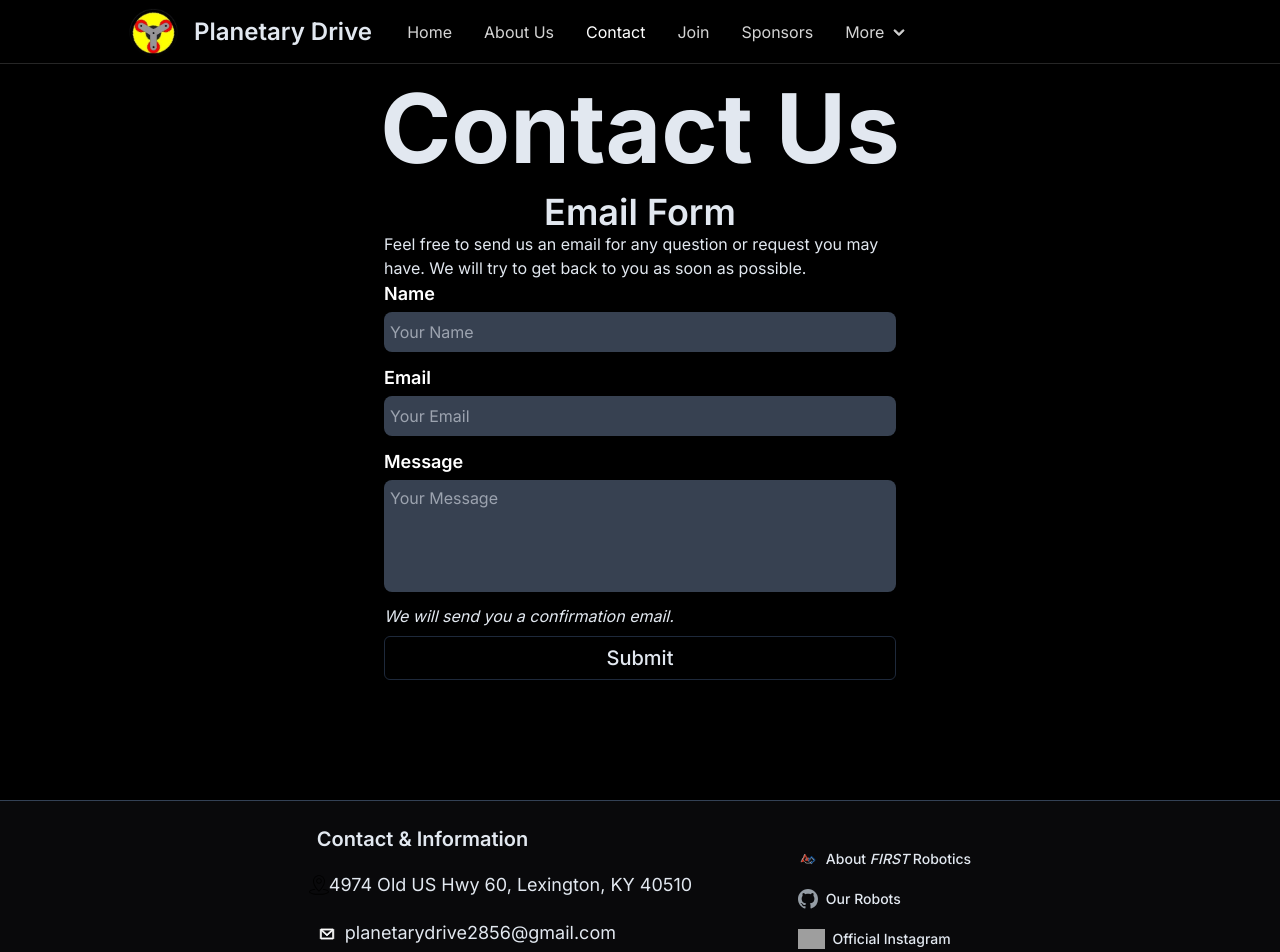
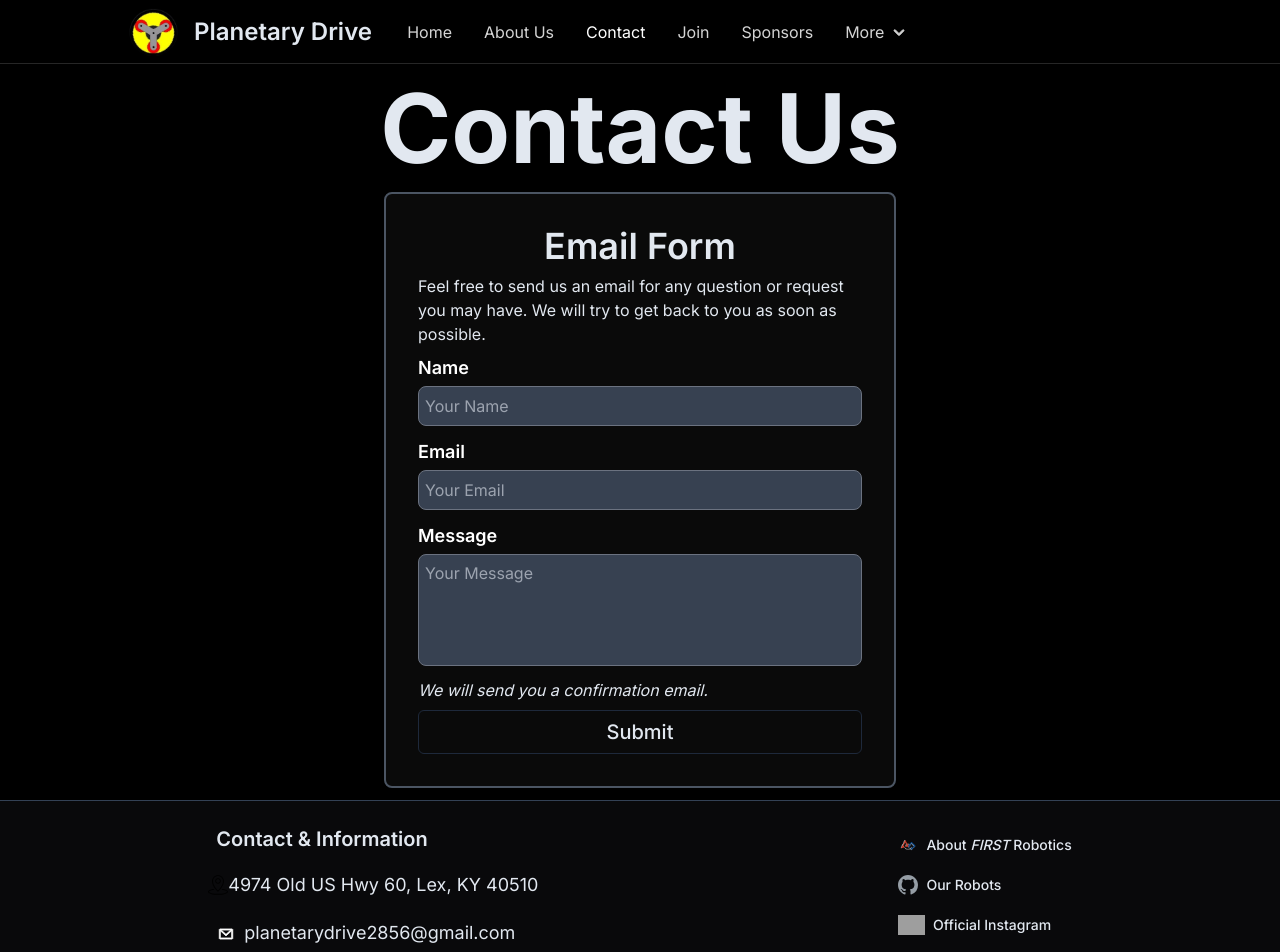
Before and after one commit to EricS-200/PlanetaryDrive_FRC2856_Website, a Next.js app: page /contact in a window 1280 px wide. Shown: the top 952 px of the page. Built offline with nearby package versions, Linux system fonts and the light colour scheme; grey boxes are pictures that could not be loaded.

Commit message:
contact page progress
not finished

```diff
--- a/app/contact/getInfoDeprecated.jsx
+++ /dev/null
@@ -1,11 +0,0 @@
-"use server"
-
-export default async function getInfo() {
-    let shit = {
-        publicKey: "y9wI_ohJZlN5vidjt",
-        serviceID: "gmail4958epkftub9349",
-        templateID: "frc_contactUs"
-    }
-
-    return shit;
-}
--- a/app/contact/page.jsx
+++ b/app/contact/page.jsx
@@ -1,21 +1,44 @@
 "use client";
-import { useState } from "react";
+import { useState, useEffect } from "react";
 import { Button } from "@/components/ui/button";
 import emailjs from "@emailjs/browser";
 import { Loader2 } from "lucide-react";
+import {
+  AlertDialog,
+  AlertDialogAction,
+  AlertDialogCancel,
+  AlertDialogContent,
+  AlertDialogDescription,
+  AlertDialogFooter,
+  AlertDialogHeader,
+  AlertDialogTitle,
+  AlertDialogTrigger,
+} from "@/components/ui/alert-dialog";
 
 import underConstruction from "/public/under-construction.jpeg";
+
+const emailValidationRegex =
+  /^[a-zA-Z0-9.!#$%&’*+/=?^_`{|}~-]+@[a-zA-Z0-9-]+(?:.[a-zA-Z0-9-]+)*$/;
 
 const publicKey = "y9wI_ohJZlN5vidjt";
 const serviceID = "gmail4958epkftub9349";
 const templateID = "frc_contactUs";
 
 export default function Contact() {
+  const [hasChanged, setHasChanged] = useState(false);
+
+  // keeps track of input field values
   const [name, setName] = useState("");
   const [email, setEmail] = useState("");
   const [message, setMessage] = useState("");
   const [status, setStatus] = useState("");
   const [loading, setLoading] = useState(false);
+
+  // keeps track of whether fields are empty or not & whether email is valid
+  const [nameIsEmpty, setNameIsEmpty] = useState(false);
+  const [emailIsEmpty, setEmailIsEmpty] = useState(false);
+  const [messageIsEmpty, setMessageIsEmpty] = useState(false);
+  const [emailIsInvalid, setEmailIsInvalid] = useState(false);
 
   const params = {
     name: name,
@@ -23,12 +46,61 @@
     message: message,
   };
 
+  useEffect(() => {
+    if (!hasChanged) return;
+    const handleBeforeUnload = (event) => {
+      event.preventDefault();
+      event.returnValue = "";
+      return "";
+    };
+
+    window.addEventListener("beforeunload", handleBeforeUnload, {
+      capture: true,
+    });
+
+    return () => {
+      window.removeEventListener("beforeunload", handleBeforeUnload, {
+        capture: true,
+      });
+    };
+  }, [hasChanged]);
+
   function validateForm() {
-    return true;
+    let status = true; // whether the form is ready to submit or not (all fields filled & email valid)
+
+    if (name.trim() === "") {
+      setNameIsEmpty(true);
+      status = false;
+    } else {
+      setNameIsEmpty(false);
+    }
+
+    if (email.trim() === "") {
+      setEmailIsEmpty(true);
+      status = false;
+    } else {
+      setEmailIsEmpty(false);
+    }
+
+    if (message.trim() === "") {
+      setMessageIsEmpty(true);
+      status = false;
+    } else {
+      setMessageIsEmpty(false);
+    }
+
+    if (!emailValidationRegex.test(email)) {
+      setEmailIsInvalid(true);
+      status = false;
+    } else {
+      setEmailIsInvalid(false);
+    }
+
+    return status;
   }
 
-  function handleSubmit() {
-    if (!validateForm) {
+  const handleSubmit = () => {
+    if (!validateForm()) {
       return;
     }
     setLoading(true);
@@ -42,7 +114,7 @@
         setStatus(`Failed. An error occured: ${error.text}`);
       }
     );
-  }
+  };
 
   emailjs.init({
     publicKey: publicKey,
@@ -55,32 +127,48 @@
   });
 
   return (
-    <main className=" w-full h-[calc(100vh-4rem)] flex flex-col items-center ">
+    <main className=" w-full h-[calc(100vh-4rem)] flex flex-col items-center">
       <h1 className="text-center my-4">Contact Us</h1>
+
       <form
-        className={"flex flex-col w-2/5"}
-        onSubmit={(event) => {
-          event.preventDefault();
-          handleSubmit();
+        noValidate
+        onChange={() => {
+          setHasChanged(true);
         }}
+        className={
+          "flex flex-col w-2/5 p-8 bg-neutral-950 rounded-lg border-2 border-gray-600"
+        }
       >
         <h2 className="text-center">Email Form</h2>
-        <p className="leading-normal">
+        <p className="leading-normal my-2">
           Feel free to send us an email for any question or request you may
           have. We will try to get back to you as soon as possible.
         </p>
         <label className={"text-white text-lg mb-1 font-semibold"}>Name</label>
         <input
-          className={"w-full h-10 bg-gray-700 text-white mb-3 p-1.5 rounded-lg"}
+          className={`w-full h-10 bg-gray-700 text-white  p-1.5 rounded-lg border border-gray-500 ${
+            nameIsEmpty
+              ? "border-red-700 outline-none focus:ring-1 focus:ring-red-600"
+              : "mb-3"
+          }`}
           placeholder={"Your Name"}
           value={name}
           onChange={(event) => {
             setName(event.target.value);
           }}
         />
+        {nameIsEmpty && (
+          <p className="text-red-500 mb-1">
+            This field is required. Please input your name.
+          </p>
+        )}
         <label className={"text-white text-lg mb-1 font-semibold"}>Email</label>
         <input
-          className={"w-full h-10 bg-gray-700 text-white mb-3 p-1.5 rounded-lg"}
+          className={`w-full h-10 bg-gray-700 text-white  p-1.5 rounded-lg border border-gray-500 ${
+            emailIsEmpty || emailIsInvalid
+              ? "border-red-700 outline-none focus:ring-1 focus:ring-red-600"
+              : "mb-3"
+          }`}
           type="email"
           placeholder={"Your Email"}
           value={email}
@@ -88,28 +176,46 @@
             setEmail(event.target.value);
           }}
         />
+        {emailIsEmpty && (
+          <p className="text-red-500 mb-1">
+            This field is required. Please input your email address.
+          </p>
+        )}
+        {!emailIsEmpty && emailIsInvalid && (
+          <p className="text-red-500 mb-1">
+            Please input a valid email address.
+          </p>
+        )}
 
         <label className={"text-white text-lg mb-1 font-semibold"}>
           Message
         </label>
         <textarea
-          className={
-            "w-full h-28 bg-gray-700 text-white mb-3 p-1.5 rounded-lg resize-none"
-          }
+          className={`w-full h-28 bg-gray-700 text-white  p-1.5 rounded-lg resize-none border border-gray-500 ${
+            messageIsEmpty
+              ? "border-red-700 outline-none focus:ring-1 focus:ring-red-600"
+              : "mb-3"
+          }`}
           placeholder={"Your Message"}
           value={message}
           onChange={(event) => {
             setMessage(event.target.value);
           }}
         />
+        {messageIsEmpty && (
+          <p className="text-red-500 mb-1">
+            This field is required. Please input your message.
+          </p>
+        )}
         <i className="mb-2">We will send you a confirmation email.</i>
         <p>{status}</p>
         <Button
-          className="dark text-xl"
+          onClick={handleSubmit}
+          className="dark bg-neutral-950 hover:bg-neutral-800 text-xl w-full"
           size="lg"
           variant="outline"
-          type="submit"
           disabled={loading}
+          type="button"
         >
           <Loader2
             className={`mr-2 h-4 w-4 animate-spin ${
@@ -118,6 +224,42 @@
           />
           {loading ? <p>Submitting</p> : <p>Submit</p>}
         </Button>
+        {/* <AlertDialog className="">
+          <AlertDialogTrigger asChild>
+            <Button
+              className="dark bg-neutral-950 hover:bg-neutral-800 text-xl w-full"
+              size="lg"
+              variant="outline"
+              disabled={loading}
+              type="button"
+            >
+              <Loader2
+                className={`mr-2 h-4 w-4 animate-spin ${
+                  loading ? "block" : "hidden"
+                }`}
+              />
+              {loading ? <p>Submitting</p> : <p>Submit</p>}
+            </Button>
+          </AlertDialogTrigger>
+          <AlertDialogContent className="dark">
+            <AlertDialogHeader>
+              <AlertDialogTitle>
+                Are you sure you want to send this?
+              </AlertDialogTitle>
+              <AlertDialogDescription>
+                Make sure you have filled out all the fields and written
+                everything you have to say. We will try to get back to you as
+                soon as possible.
+              </AlertDialogDescription>
+            </AlertDialogHeader>
+            <AlertDialogFooter>
+              <AlertDialogCancel>Cancel</AlertDialogCancel>
+              <AlertDialogAction onClick={handleSubmit}>
+                Submit
+              </AlertDialogAction>
+            </AlertDialogFooter>
+          </AlertDialogContent>
+        </AlertDialog> */}
       </form>
     </main>
   );
--- a/app/join/page.jsx
+++ b/app/join/page.jsx
@@ -157,15 +157,15 @@
           </Link>{" "}
           for the most up-to-date information.
         </p>
-        <div className="flex justify-center relative h-[450px] my-3">
-          <Image
-            src={workshop}
-            placeholder="blur"
-            className="rounded-lg w-[90vw] sm:w-3/5 md:w-1/2 object-cover object-bottom"
-          />
-        </div>
+
+        <Image
+          src={workshop}
+          placeholder="blur"
+          className="rounded-lg w-[90vw] sm:w-3/5 md:w-1/2 object-cover object-bottom"
+        />
+
         <h4 className="mt-4">Usual Schedule</h4>
-        <p className="text-xl leading-loose">
+        <p className="text-xl leading-loose text-center">
           Monday, Wendesday, Friday - 4-9PM
         </p>
         <p className="text-xl leading-loose">Saturday - 10AM-4PM</p>
@@ -219,17 +219,16 @@
           . Consider checking out our own robot code from previous years on our{" "}
           <Link href={"https://github.com/TeamPlanetaryDrive"} target="_blank">
             <Button variant="link" className="p-0 text-lg">
-              GitHub
+              GitHub.
             </Button>
           </Link>
-          .
         </p>
       </section>
       <section className="w-full flex flex-col items-center">
         <p className="my-4 text-xl font-semibold w-[95vw] sm:w-3/5 md:w-1/2 text-center">
           Interested or have any questions?
         </p>
-        <div className="flex justify-center items-center space-x-12">
+        <div className="flex justify-center items-center sm:space-y-0 space-y-4 flex-col sm:flex-row sm:space-x-12">
           <Link href="https://discord.gg/d36XRMfYUF" target="_blank">
             <Button className="dark p-6" variant="outline">
               <Image src={discordIcon} width={30} className="mr-4" />
--- a/components/Footer.jsx
+++ b/components/Footer.jsx
@@ -3,11 +3,12 @@
 
 export default function Footer() {
   return (
-    <footer className="relative bg-zinc-950 w-full  p-6 border-t-[1px] border-slate-700 flex px-8 md:px-32 xl:px-64 pb-16 md:pb-12 flex-col items-center md:flex-row md:justify-around">
+    <footer className=" bg-zinc-950 w-full  pt-6 pb-3 border-t-[1px] border-slate-700 flex px-8   flex-col items-center">
+      <div className="flex flex-col md:flex-row md:justify-around md:space-x-28 lg:space-x-48 xl:space-x-[360px] md:space-y-0 space-y-2 mb-2">
         <div className="flex flex-col items-center md:block">
           <h2 className="pl-2 text-xl font-semibold mb-3">
             Contact & Information
-        </h2>{" "}
+          </h2>
           <p className="flex items-center mb-2 text-center">
             <span>
               <svg
@@ -27,11 +28,11 @@
               href="https://www.google.com/maps/place/Newton's+Attic/@38.0417439,-84.6277659,17z/data=!3m1!4b1!4m6!3m5!1s0x88426814862fca05:0x3014855aa1105d18!8m2!3d38.0417397!4d-84.625191!16s%2Fg%2F1263r6v8x?entry=ttu"
             >
               <Button
-              className="dark text-slate-200 font-normal text-lg m-0 p-0"
+                className="dark text-slate-200 hover:text-slate-200 font-normal text-lg m-0 p-0"
                 variant="link"
               >
                 <p className="w-full text-wrap">
-                4974 Old US Hwy 60, Lexington, KY 40510
+                  4974 Old US Hwy 60, Lex, KY 40510
                 </p>
               </Button>
             </Link>
@@ -53,8 +54,11 @@
               </svg>
             </span>
             <Link href="mailto:planetarydrive2856@gmail.com">
-            <Button className="dark p-0 m-0" variant="link">
-              <p className="text-lg font-normal text-slate-200">
+              <Button
+                className="dark p-0 m-0 text-slate-200 hover:text-slate-200"
+                variant="link"
+              >
+                <p className="text-lg font-normal ">
                   planetarydrive2856@gmail.com
                 </p>
               </Button>
@@ -80,7 +84,10 @@
                 <span>
                   <img src="/footer/frc-icon.png" alt="" className="h-5 mr-2" />
                 </span>
-              <Button variant="link" className="dark p-0 text-slate-200">
+                <Button
+                  variant="link"
+                  className="dark p-0 text-slate-200 hover:text-slate-200"
+                >
                   <p>
                     About <i>FIRST</i> Robotics
                   </p>
@@ -100,7 +107,10 @@
                     className="h-5 mr-2"
                   />
                 </span>
-              <Button variant="link" className="dark p-0 text-slate-200">
+                <Button
+                  variant="link"
+                  className="dark p-0 text-slate-200 hover:text-slate-200 "
+                >
                   Our Robots
                 </Button>
               </Link>
@@ -118,7 +128,10 @@
                     className="h-5 mr-2"
                   />
                 </span>
-              <Button variant="link" className="dark p-0 text-slate-200">
+                <Button
+                  variant="link"
+                  className="dark p-0 text-slate-200 hover:text-slate-200"
+                >
                   Official Instagram
                 </Button>
               </Link>
@@ -136,14 +149,18 @@
                     className="h-5 mr-2"
                   />
                 </span>
-              <Button variant="link" className="dark p-0 text-slate-200">
+                <Button
+                  variant="link"
+                  className="dark p-0 text-slate-200 hover:text-slate-200"
+                >
                   Member Discord
                 </Button>
               </Link>
             </li>
           </ul>
         </div>
-      <p className="absolute bottom-2 left-1/2 -translate-x-1/2 text-slate-300 text-center w-2/3 sm:w-1/2">
+      </div>
+      <p className="text-center mb-0 pb-0">
         © 2024 Team Planetary Drive. All rights reserved.
       </p>
     </footer>
--- /dev/null
+++ b/components/ui/alert-dialog.jsx
@@ -0,0 +1,120 @@
+"use client";
+
+import * as React from "react";
+import * as AlertDialogPrimitive from "@radix-ui/react-alert-dialog";
+
+import { cn } from "@/lib/utils";
+import { buttonVariants } from "@/components/ui/button";
+
+const AlertDialog = AlertDialogPrimitive.Root;
+
+const AlertDialogTrigger = AlertDialogPrimitive.Trigger;
+
+const AlertDialogPortal = AlertDialogPrimitive.Portal;
+
+const AlertDialogOverlay = React.forwardRef(({ className, ...props }, ref) => (
+  <AlertDialogPrimitive.Overlay
+    className={cn(
+      "fixed inset-0 z-50 bg-black/80  data-[state=open]:animate-in data-[state=closed]:animate-out data-[state=closed]:fade-out-0 data-[state=open]:fade-in-0",
+      className
+    )}
+    {...props}
+    ref={ref}
+  />
+));
+AlertDialogOverlay.displayName = AlertDialogPrimitive.Overlay.displayName;
+
+const AlertDialogContent = React.forwardRef(({ className, ...props }, ref) => (
+  <AlertDialogPortal>
+    <AlertDialogOverlay />
+    <AlertDialogPrimitive.Content
+      ref={ref}
+      className={cn(
+        "fixed left-[50%] top-[50%] z-50 grid w-full max-w-lg translate-x-[-50%] translate-y-[-50%] gap-4 border bg-background p-6 shadow-lg duration-200 data-[state=open]:animate-in data-[state=closed]:animate-out data-[state=closed]:fade-out-0 data-[state=open]:fade-in-0 data-[state=closed]:zoom-out-95 data-[state=open]:zoom-in-95 data-[state=closed]:slide-out-to-left-1/2 data-[state=closed]:slide-out-to-top-[48%] data-[state=open]:slide-in-from-left-1/2 data-[state=open]:slide-in-from-top-[48%] sm:rounded-lg",
+        className
+      )}
+      {...props}
+    />
+  </AlertDialogPortal>
+));
+AlertDialogContent.displayName = AlertDialogPrimitive.Content.displayName;
+
+const AlertDialogHeader = ({ className, ...props }) => (
+  <div
+    className={cn(
+      "flex flex-col space-y-2 text-center sm:text-left",
+      className
+    )}
+    {...props}
+  />
+);
+AlertDialogHeader.displayName = "AlertDialogHeader";
+
+const AlertDialogFooter = ({ className, ...props }) => (
+  <div
+    className={cn(
+      "flex flex-col-reverse sm:flex-row sm:justify-end sm:space-x-2",
+      className
+    )}
+    {...props}
+  />
+);
+AlertDialogFooter.displayName = "AlertDialogFooter";
+
+const AlertDialogTitle = React.forwardRef(({ className, ...props }, ref) => (
+  <AlertDialogPrimitive.Title
+    ref={ref}
+    className={cn("text-lg font-semibold", className)}
+    {...props}
+  />
+));
+AlertDialogTitle.displayName = AlertDialogPrimitive.Title.displayName;
+
+const AlertDialogDescription = React.forwardRef(
+  ({ className, ...props }, ref) => (
+    <AlertDialogPrimitive.Description
+      ref={ref}
+      className={cn("text-sm text-muted-foreground", className)}
+      {...props}
+    />
+  )
+);
+AlertDialogDescription.displayName =
+  AlertDialogPrimitive.Description.displayName;
+
+const AlertDialogAction = React.forwardRef(({ className, ...props }, ref) => (
+  <AlertDialogPrimitive.Action
+    ref={ref}
+    className={cn(buttonVariants(), className)}
+    type="submit"
+    {...props}
+  />
+));
+AlertDialogAction.displayName = AlertDialogPrimitive.Action.displayName;
+
+const AlertDialogCancel = React.forwardRef(({ className, ...props }, ref) => (
+  <AlertDialogPrimitive.Cancel
+    ref={ref}
+    className={cn(
+      buttonVariants({ variant: "outline" }),
+      "mt-2 sm:mt-0",
+      className
+    )}
+    {...props}
+  />
+));
+AlertDialogCancel.displayName = AlertDialogPrimitive.Cancel.displayName;
+
+export {
+  AlertDialog,
+  AlertDialogPortal,
+  AlertDialogOverlay,
+  AlertDialogTrigger,
+  AlertDialogContent,
+  AlertDialogHeader,
+  AlertDialogFooter,
+  AlertDialogTitle,
+  AlertDialogDescription,
+  AlertDialogAction,
+  AlertDialogCancel,
+};
--- a/components/ui/button.jsx
+++ b/components/ui/button.jsx
@@ -1,8 +1,8 @@
-import * as React from "react";
-import { Slot } from "@radix-ui/react-slot";
+import * as React from "react"
+import { Slot } from "@radix-ui/react-slot"
 import { cva } from "class-variance-authority";
 
-import { cn } from "@/lib/utils";
+import { cn } from "@/lib/utils"
 
 const buttonVariants = cva(
   "inline-flex items-center justify-center whitespace-nowrap rounded-md text-sm font-medium ring-offset-background transition-colors focus-visible:outline-none focus-visible:ring-2 focus-visible:ring-ring focus-visible:ring-offset-2 disabled:pointer-events-none disabled:opacity-50",
@@ -17,7 +17,7 @@
         secondary:
           "bg-secondary text-secondary-foreground hover:bg-secondary/80",
         ghost: "hover:bg-accent hover:text-accent-foreground",
-        link: "text-primary underline-offset-4 hover:underline text-blue-600 hover:text-blue-700",
+        link: "text-primary underline-offset-4 hover:underline",
       },
       size: {
         default: "h-10 px-4 py-2",
@@ -31,20 +31,17 @@
       size: "default",
     },
   }
-);
+)
 
-const Button = React.forwardRef(
-  ({ className, size, variant, asChild = false, ...props }, ref) => {
-    const Comp = asChild ? Slot : "button";
-    return (
-      <Comp
-        className={cn(buttonVariants({ size, variant, className }))}
-        ref={ref}
-        {...props}
-      />
-    );
-  }
-);
-Button.displayName = "Button";
+const Button = React.forwardRef(({ className, variant, size, asChild = false, ...props }, ref) => {
+  const Comp = asChild ? Slot : "button"
+  return (
+    (<Comp
+      className={cn(buttonVariants({ variant, size, className }))}
+      ref={ref}
+      {...props} />)
+  );
+})
+Button.displayName = "Button"
 
-export { Button, buttonVariants };
+export { Button, buttonVariants }
--- a/package.json
+++ b/package.json
@@ -12,7 +12,7 @@
     "@emailjs/browser": "^4.3.3",
     "@hookform/resolvers": "^3.3.4",
     "@radix-ui/react-accordion": "^1.1.2",
-    "@radix-ui/react-alert-dialog": "^1.0.5",
+    "@radix-ui/react-alert-dialog": "^1.1.1",
     "@radix-ui/react-aspect-ratio": "^1.0.3",
     "@radix-ui/react-avatar": "^1.0.4",
     "@radix-ui/react-checkbox": "^1.0.4",
@@ -31,7 +31,7 @@
     "@radix-ui/react-select": "^2.0.0",
     "@radix-ui/react-separator": "^1.0.3",
     "@radix-ui/react-slider": "^1.1.2",
-    "@radix-ui/react-slot": "^1.0.2",
+    "@radix-ui/react-slot": "^1.1.0",
     "@radix-ui/react-switch": "^1.0.3",
     "@radix-ui/react-tabs": "^1.0.4",
     "@radix-ui/react-toast": "^1.1.5",
```
Also changed, not shown: 1 other file (tests, documents, lock files or other folders). Lines whose indentation alone changed are shown as unchanged.
